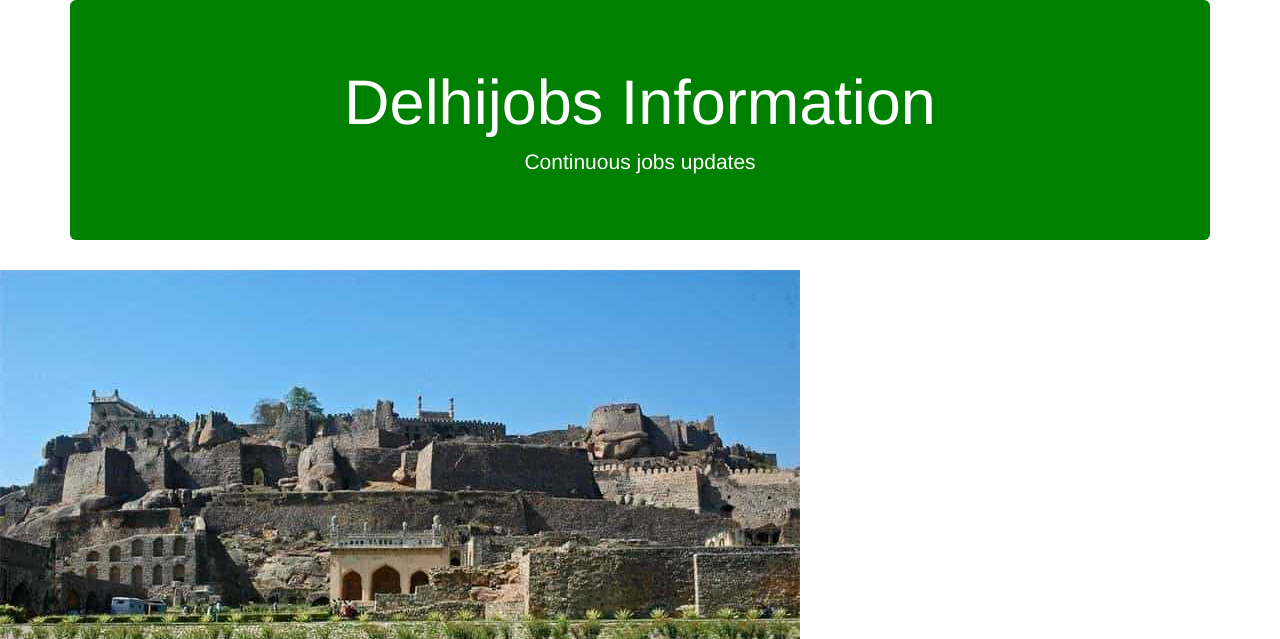
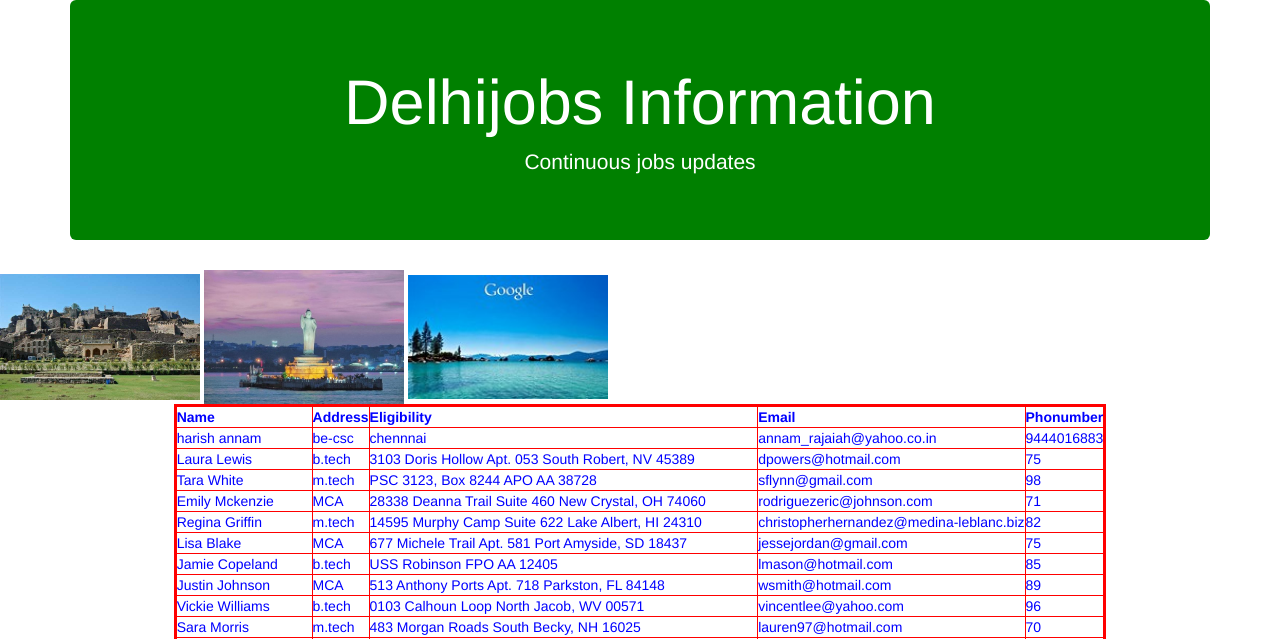
Before and after one commit to annamrajaiah/jobsproject, a Django app: page /delhijobs/ in a window 1280 px wide. Shown: the top 639 px of the page. Run offline with Django 3.2, Linux system fonts and the light colour scheme; data comes from the database, SQL or seed files in the repository; some libraries are stand-ins or nearby versions.

Commit message:
add width for delhi jobs

```diff
--- a/jobsproject/templates/testapp/delhijobs.html
+++ b/jobsproject/templates/testapp/delhijobs.html
@@ -17,9 +17,9 @@
 <p> Continuous jobs updates</p>
     </div>
 </div>
-<img src="{%static 'images/port.jpg'%}" alt="">
-<img src="{%static 'images/buddaevening.jpg'%}" alt="">
-<img src="{%static 'images/th.jpg '%}" alt="">
+<img src="{%static 'images/port.jpg'%}" alt=""  width="200" ,height="100">
+<img src="{%static 'images/buddaevening.jpg'%}" alt=""  width="200" ,height="100">
+<img src="{%static 'images/th.jpg'%}" alt=""  width="200" ,height="100">
 
         {%if list_delhijobs%}
         <table align="center"border="3px " >
--- a/jobsproject/templates/testapp/hydjobs.html
+++ b/jobsproject/templates/testapp/hydjobs.html
@@ -16,8 +16,8 @@
     </div>
 </div>
 <img src="{%static 'images/Samantha-Ruth-Prabhu.jpg'%}" alt="" width="200" ,height="100">
-<img src="{%static 'images/buddaevening.jpg '%}" alt=""width="200" ,height="100">
-<img src="{%static 'images/hyd bir.jpg '%}" alt="" width="200" ,height="100">
+<img src="{%static 'images/buddaevening.jpg'%}" alt=""width="200" ,height="100">
+<img src="{%static 'images/hyd bir.jpg'%}" alt="" width="200" ,height="100">
 
         {%if list_hydjobs%}
         <table align="center"border="3px " >
```
